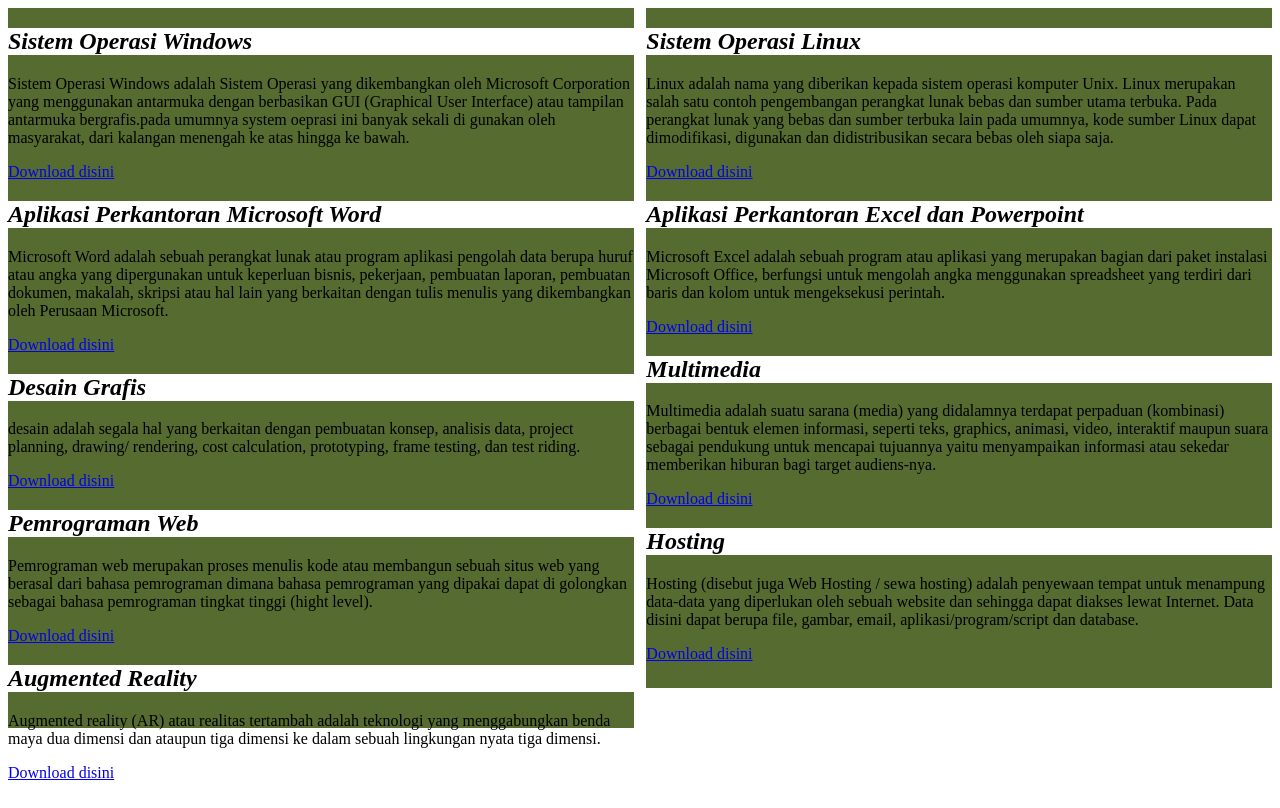
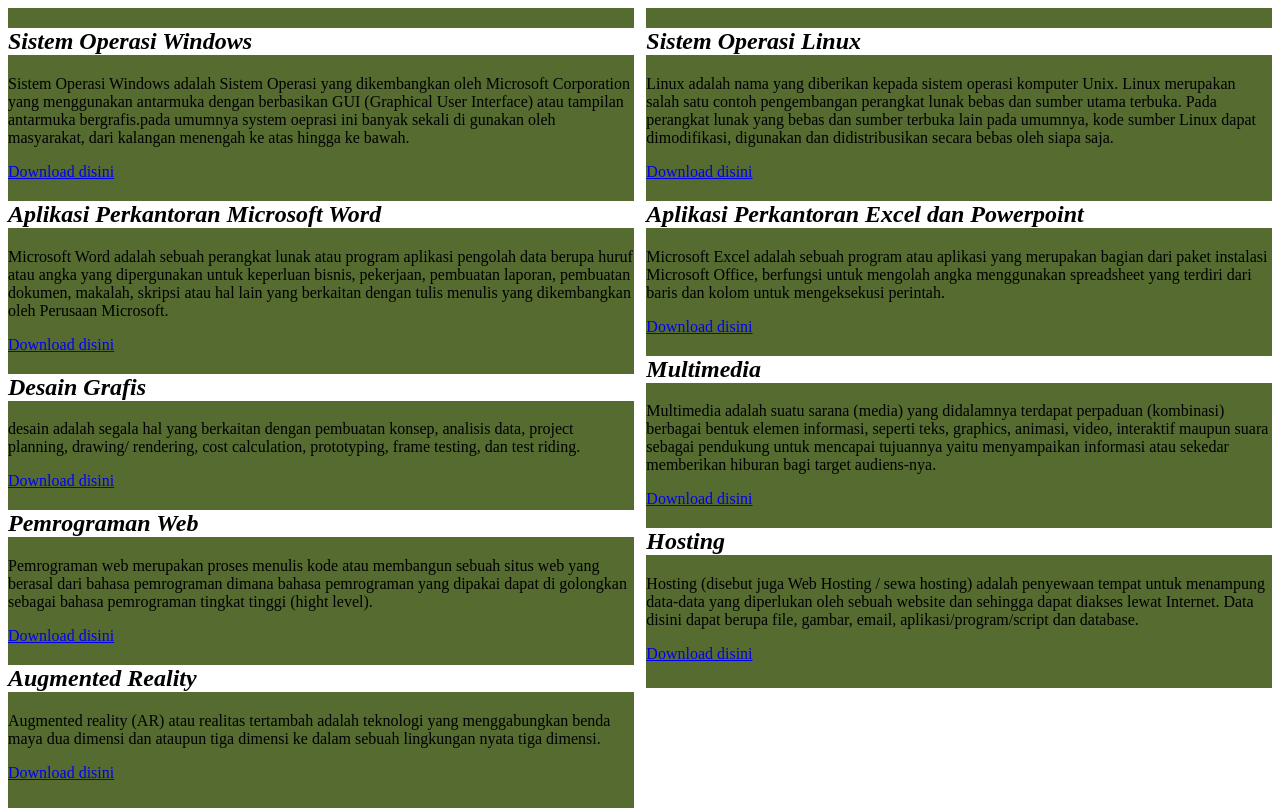
Before and after one commit to DharmaSucita/Tugas_Portofolio_DianLaode, a plain HTML site: page laporan.html in a window 1280 px wide. Drawn offline with Linux system fonts and the light colour scheme.

Commit message:
Update style.css

```diff
--- a/style.css
+++ b/style.css
@@ -1,6 +1,6 @@
 .kiri {
     width: 49.5%;
-    height: 720px;
+    height: 800px;
     background-color: darkolivegreen;
     float: left;
 }
```
